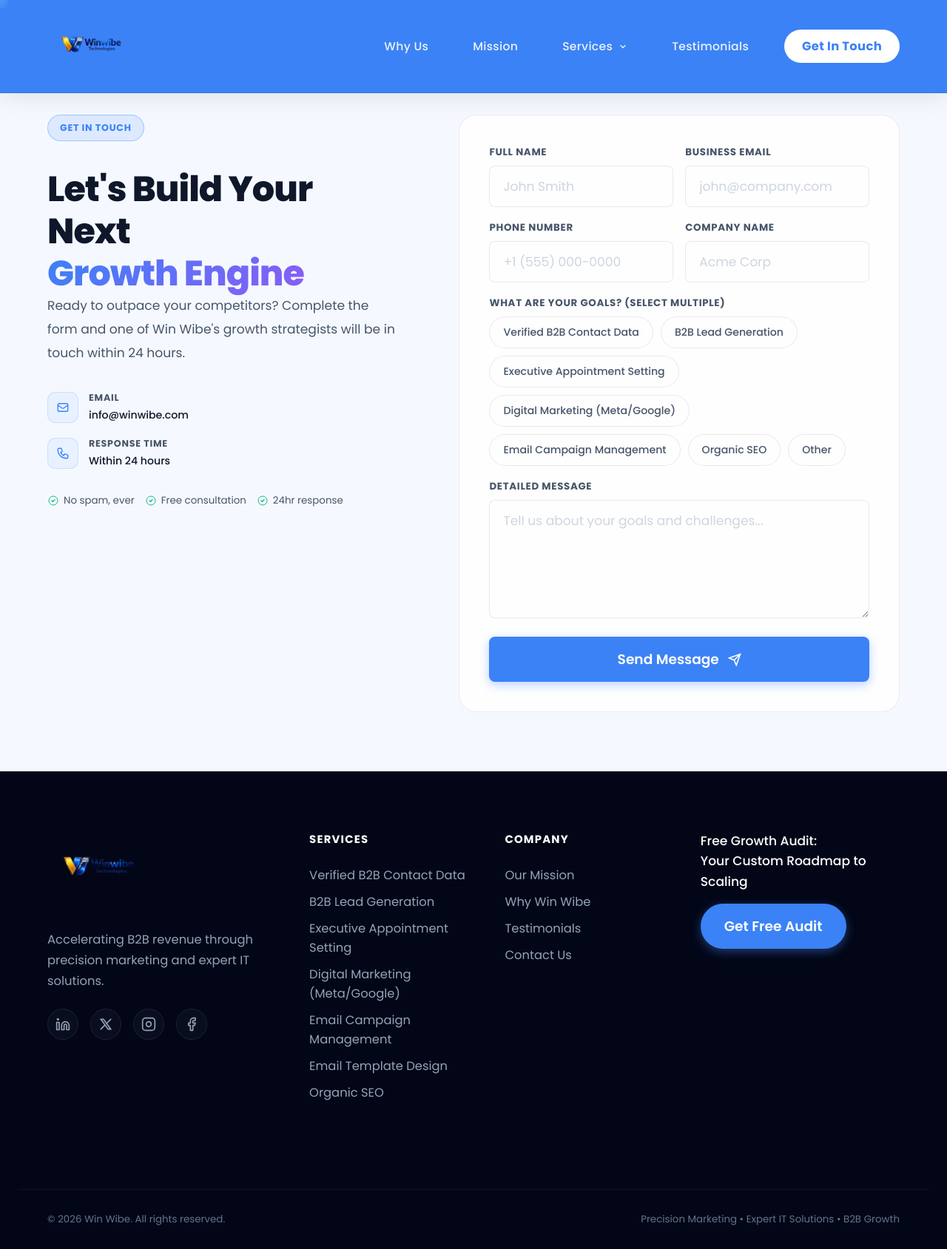
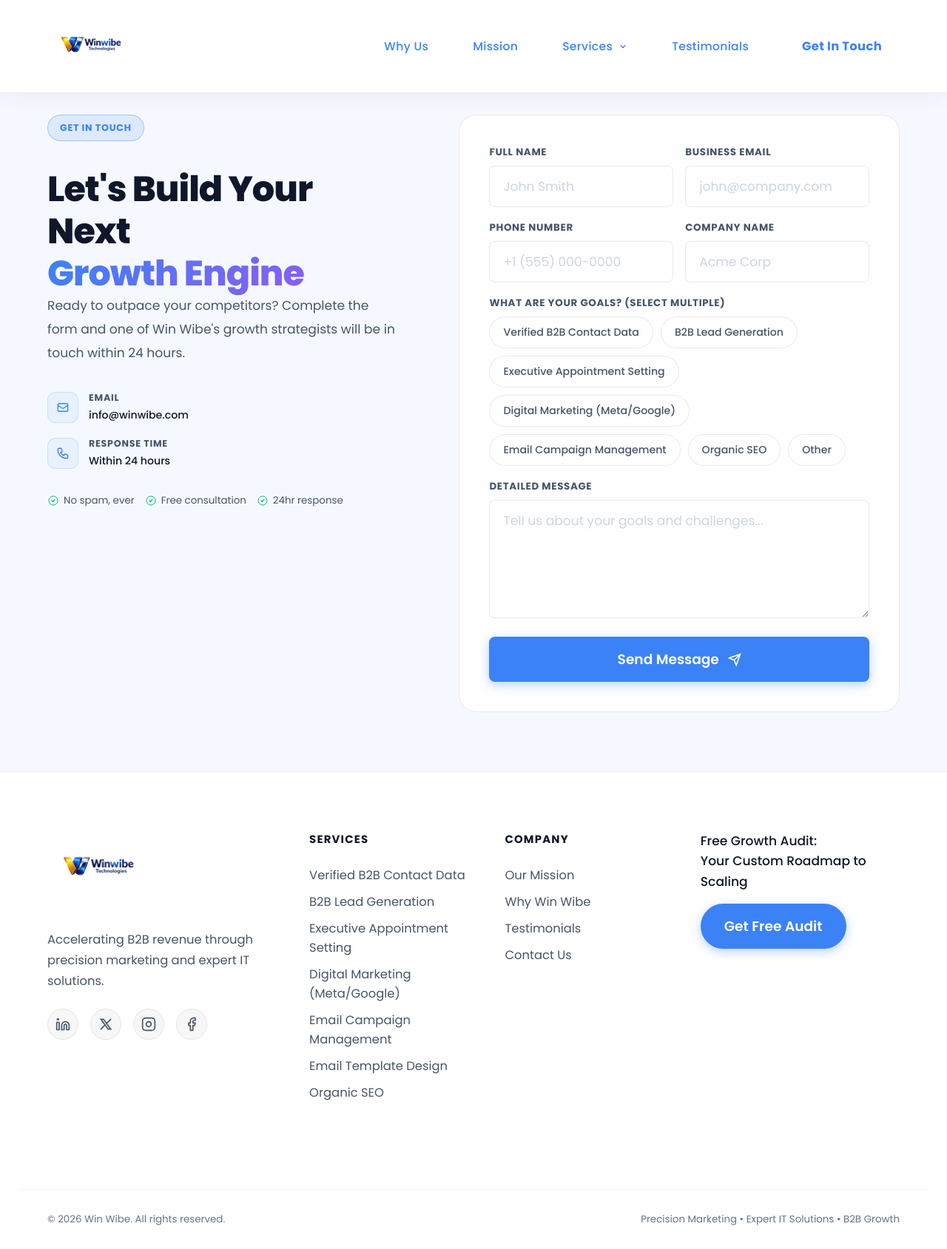
Before and after one commit to Ajith-05081999/winwibe, an Angular app: page /contact in a window 1280 px wide. Shown: the whole page at 74% size. Built offline with nearby package versions, Linux system fonts and the light colour scheme.

Commit message:
done changes

```diff
--- a/src/app/app.component.css
+++ b/src/app/app.component.css
@@ -33,18 +33,18 @@
     right: 0;
     z-index: 1000;
     padding: 20px 0;
-    background: var(--blue);
+    background: #ffffff;
     transition: all .4s cubic-bezier(.4, 0, .2, 1);
     isolation: isolate;
-    box-shadow: 0 4px 30px rgba(0, 0, 0, 0.1);
+    box-shadow: 0 4px 30px rgba(0, 0, 0, 0.05);
 }
 
 .navbar.scrolled {
-    background: rgba(59, 130, 246, 0.95);
+    background: rgba(255, 255, 255, 0.95);
     backdrop-filter: blur(16px);
     -webkit-backdrop-filter: blur(16px);
     padding: 14px 0;
-    border-bottom: 1px solid rgba(255, 255, 255, 0.1);
+    border-bottom: 1px solid rgba(0, 0, 0, 0.05);
 }
 
 /* Scroll Color Change Class – LIGHT MODE ADJUSTMENT */
@@ -142,7 +142,7 @@ body.scrolled-down .gradient-text {
 .nav-dropdown-trigger {
     font-size: 1.05rem;
     font-weight: 500;
-    color: rgba(255, 255, 255, 0.9);
+    color: var(--blue);
     cursor: pointer;
     transition: color var(--transition);
     letter-spacing: .02em;
@@ -176,9 +176,9 @@ body.scrolled-down .gradient-text {
 .nav-links a.active,
 .nav-dropdown-trigger:hover,
 .nav-dropdown-trigger.active {
-    color: #fff;
+    color: var(--blue);
     transform: translateY(-2px);
-    text-shadow: 0 0 15px rgba(255, 255, 255, 0.4);
+    text-shadow: none;
 }
 
 .nav-links a:hover::after,
@@ -1092,12 +1092,12 @@ a.ci-value:hover {
    FOOTER
    ============================================================ */
 .footer {
-    background: #020617;
-    border-top: 1px solid rgba(255, 255, 255, 0.05);
+    background: #ffffff;
+    border-top: 1px solid rgba(0, 0, 0, 0.05);
     padding: 80px 24px 0;
     position: relative;
     z-index: 1;
-    color: #f8fafc;
+    color: var(--text);
 }
 
 .footer-grid {
@@ -1108,14 +1108,14 @@ a.ci-value:hover {
 }
 
 .footer-brand p {
-    color: #94a3b8;
+    color: var(--text-muted);
     font-size: 1.1rem;
     line-height: 1.7;
     margin-top: 16px;
 }
 
 .footer-logo .logo-w {
-    color: #fff !important;
+    color: var(--text) !important;
 }
 
 .footer-socials {
@@ -1129,9 +1129,9 @@ a.ci-value:hover {
     width: 42px;
     height: 42px;
     border-radius: 50%;
-    background: rgba(255, 255, 255, 0.03);
-    border: 1px solid rgba(255, 255, 255, 0.08);
-    color: #94a3b8;
+    background: rgba(0, 0, 0, 0.03);
+    border: 1px solid rgba(0, 0, 0, 0.08);
+    color: var(--text-muted);
     display: flex;
     align-items: center;
     justify-content: center;
@@ -1157,7 +1157,7 @@ a.ci-value:hover {
 .footer-links-col h4 {
     font-size: 1rem;
     font-weight: 700;
-    color: #fff;
+    color: var(--text);
     letter-spacing: .08em;
     text-transform: uppercase;
     margin-bottom: 24px;
@@ -1168,7 +1168,7 @@ a.ci-value:hover {
 }
 
 .footer-links-col a {
-    color: #94a3b8;
+    color: var(--text-muted);
     font-size: 1.1rem;
     cursor: pointer;
     transition: color .3s;
@@ -1179,14 +1179,14 @@ a.ci-value:hover {
 }
 
 .footer-cta-col p {
-    color: #fff;
+    color: var(--text);
     font-size: 1.15rem;
     font-weight: 500;
     line-height: 1.6;
 }
 
 .footer-bottom {
-    border-top: 1px solid rgba(255, 255, 255, 0.05);
+    border-top: 1px solid rgba(0, 0, 0, 0.05);
     padding: 30px 0;
     margin-top: 60px;
 }
```
